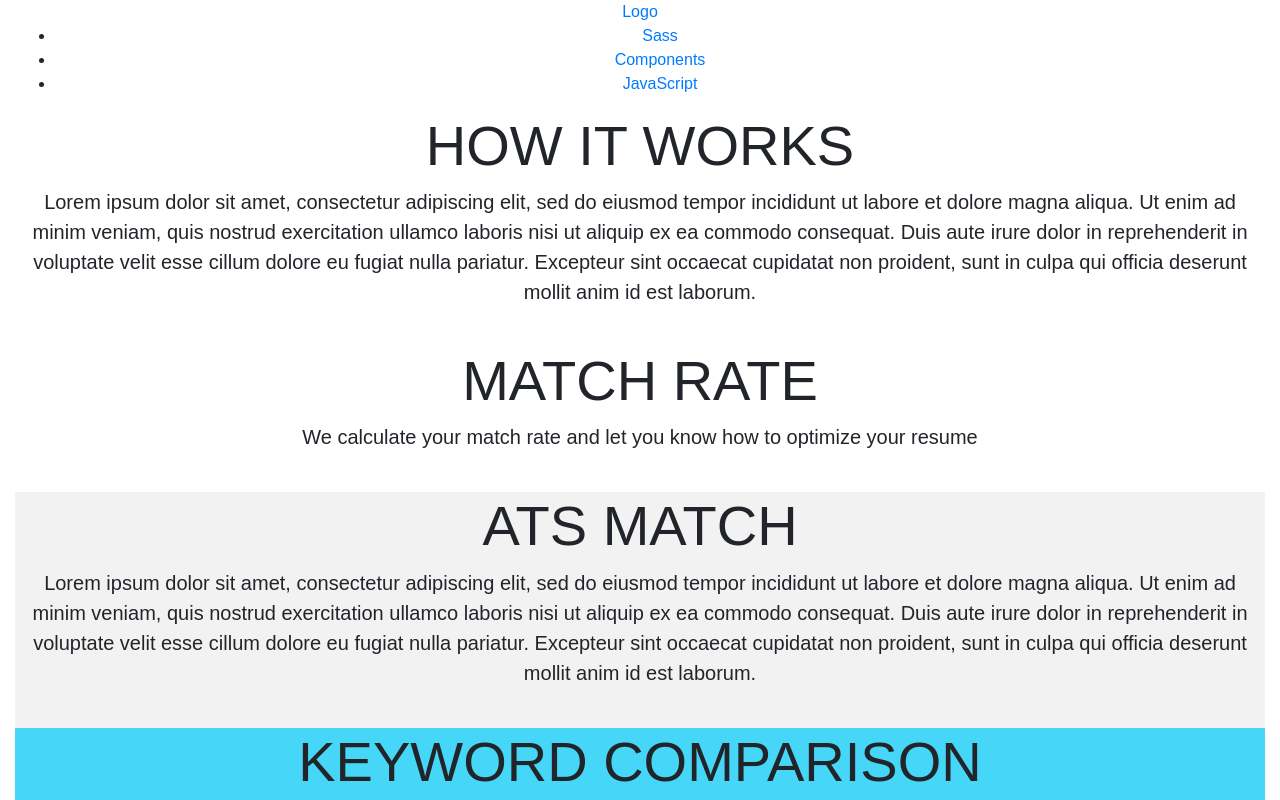
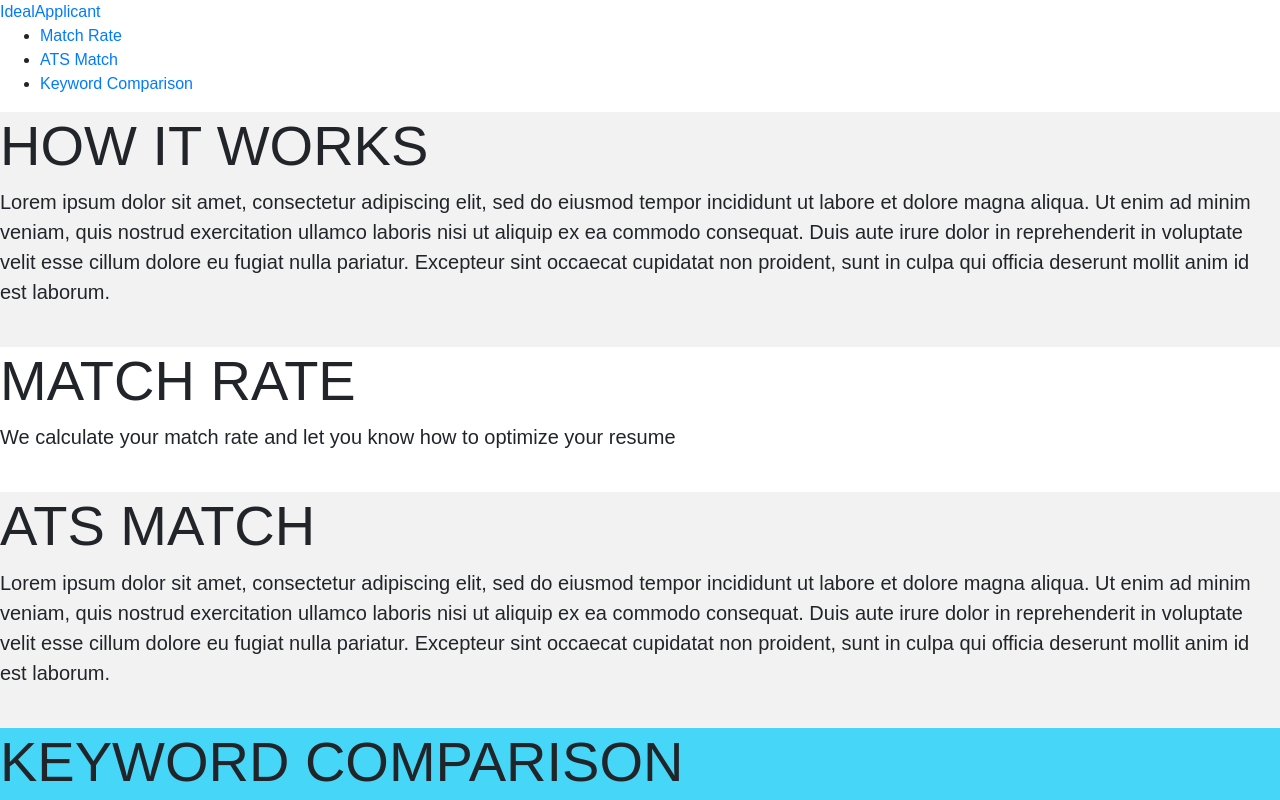
Before and after one commit to yocodigo/ResuMatch, a React (Create React App) app: page / in a window 1280 px wide. Shown: the top 800 px of the page. Built offline with nearby package versions, Linux system fonts and the light colour scheme; the HTML template or start-up script is replaced by a standard one.

Commit message:
text styling

```diff
--- a/src/App.js
+++ b/src/App.js
@@ -9,12 +9,12 @@
 class App extends Component {
   render() {
     return (
-      <div className="App container-fluid">
-          <Header />
-          <HowItWorks />
-          <MatchRate />
-          <Ats />
-          <Keyword />
+      <div>
+        <Header />
+        <HowItWorks />
+        <MatchRate />
+        <Ats />
+        <Keyword />
       </div>
 
     );
--- a/src/components/Header.js
+++ b/src/components/Header.js
@@ -28,12 +28,12 @@
     console.log(this.props);
     return (
       <nav>
-        <div class="nav-wrapper">
-          <a href="#" class="brand-logo">Logo</a>
+        <div class="nav-wrapper white">
+          <a href="#" class="brand-logo indigo-text text-darken-4">IdealApplicant</a>
           <ul id="nav-mobile" class="right hide-on-med-and-down">
-            <li><a href="sass.html">Sass</a></li>
-            <li><a href="badges.html">Components</a></li>
-            <li><a href="collapsible.html">JavaScript</a></li>
+          <li><a href="sass.html"><span class="indigo-text text-darken-4">Match Rate</span></a></li>
+            <li><a href="badges.html"><span class="indigo-text text-darken-4">ATS Match</span></a></li>
+            <li><a href="collapsible.html"><span class="indigo-text text-darken-4">Keyword Comparison</span></a></li>
           </ul>
         </div>
       </nav>
--- a/src/components/ats/ats.js
+++ b/src/components/ats/ats.js
@@ -3,8 +3,8 @@
 
 const Ats = props => (
   <div style={{background: '#F2F2F2'}}>
-    <h1 className="display-4">ATS MATCH</h1>
-    <p className="lead">Lorem ipsum dolor sit amet, consectetur adipiscing elit, sed do eiusmod tempor incididunt ut labore et dolore magna aliqua. Ut enim ad minim veniam, quis nostrud exercitation ullamco laboris nisi ut aliquip ex ea commodo consequat. Duis aute irure dolor in reprehenderit in voluptate velit esse cillum dolore eu fugiat nulla pariatur. Excepteur sint occaecat cupidatat non proident, sunt in culpa qui officia deserunt mollit anim id est laborum.</p>
+    <h1 className="display-4 indigo-text text-darken-4">ATS MATCH</h1>
+    <p className="lead indigo-text text-darken-4">Lorem ipsum dolor sit amet, consectetur adipiscing elit, sed do eiusmod tempor incididunt ut labore et dolore magna aliqua. Ut enim ad minim veniam, quis nostrud exercitation ullamco laboris nisi ut aliquip ex ea commodo consequat. Duis aute irure dolor in reprehenderit in voluptate velit esse cillum dolore eu fugiat nulla pariatur. Excepteur sint occaecat cupidatat non proident, sunt in culpa qui officia deserunt mollit anim id est laborum.</p>
     <br/>
   </div>
 );
--- a/src/components/howitworks/howitworks.js
+++ b/src/components/howitworks/howitworks.js
@@ -1,9 +1,9 @@
 import React from 'react';
 
 const HowItWorks = props => (
-  <div >
-    <h1 className="display-4">HOW IT WORKS</h1>
-    <p className="lead">Lorem ipsum dolor sit amet, consectetur adipiscing elit, sed do eiusmod tempor incididunt ut labore et dolore magna aliqua. Ut enim ad minim veniam, quis nostrud exercitation ullamco laboris nisi ut aliquip ex ea commodo consequat. Duis aute irure dolor in reprehenderit in voluptate velit esse cillum dolore eu fugiat nulla pariatur. Excepteur sint occaecat cupidatat non proident, sunt in culpa qui officia deserunt mollit anim id est laborum.</p>
+  <div style={{background: '#F2F2F2'}}>
+    <h1 className="display-4 indigo-text text-darken-4">HOW IT WORKS</h1>
+    <p className="lead indigo-text text-darken-4">Lorem ipsum dolor sit amet, consectetur adipiscing elit, sed do eiusmod tempor incididunt ut labore et dolore magna aliqua. Ut enim ad minim veniam, quis nostrud exercitation ullamco laboris nisi ut aliquip ex ea commodo consequat. Duis aute irure dolor in reprehenderit in voluptate velit esse cillum dolore eu fugiat nulla pariatur. Excepteur sint occaecat cupidatat non proident, sunt in culpa qui officia deserunt mollit anim id est laborum.</p>
     <br/>
     {/*<button  type="button" className="btn btn-primary">
       <Upload />
--- a/src/components/keyword/keyword.js
+++ b/src/components/keyword/keyword.js
@@ -3,8 +3,8 @@
 
 const Keyword = props => (
   <div style={{background: '#46D6F7'}}>
-    <h1 className="display-4">KEYWORD COMPARISON</h1>
-    <p className="lead">Lorem ipsum dolor sit amet, consectetur adipiscing elit, sed do eiusmod tempor incididunt ut labore et dolore magna aliqua. Ut enim ad minim veniam, quis nostrud exercitation ullamco laboris nisi ut aliquip ex ea commodo consequat. Duis aute irure dolor in reprehenderit in voluptate velit esse cillum dolore eu fugiat nulla pariatur. Excepteur sint occaecat cupidatat non proident, sunt in culpa qui officia deserunt mollit anim id est laborum.</p>
+    <h1 className="display-4 indigo-text text-darken-4">KEYWORD COMPARISON</h1>
+    <p className="lead indigo-text text-darken-4">Lorem ipsum dolor sit amet, consectetur adipiscing elit, sed do eiusmod tempor incididunt ut labore et dolore magna aliqua. Ut enim ad minim veniam, quis nostrud exercitation ullamco laboris nisi ut aliquip ex ea commodo consequat. Duis aute irure dolor in reprehenderit in voluptate velit esse cillum dolore eu fugiat nulla pariatur. Excepteur sint occaecat cupidatat non proident, sunt in culpa qui officia deserunt mollit anim id est laborum.</p>
     <br/>
   </div>
 );
--- a/src/components/matchrate/matchrate.js
+++ b/src/components/matchrate/matchrate.js
@@ -3,8 +3,8 @@
 
 const MatchRate = props => (
   <div>
-    <h1 className="display-4">MATCH RATE</h1>
-    <p className="lead">We calculate your match rate and let you know how to optimize your resume</p>
+    <h1 className="display-4 indigo-text text-darken-4">MATCH RATE</h1>
+    <p className="lead indigo-text text-darken-4">We calculate your match rate and let you know how to optimize your resume</p>
     <br/>
   </div>
 );
```
